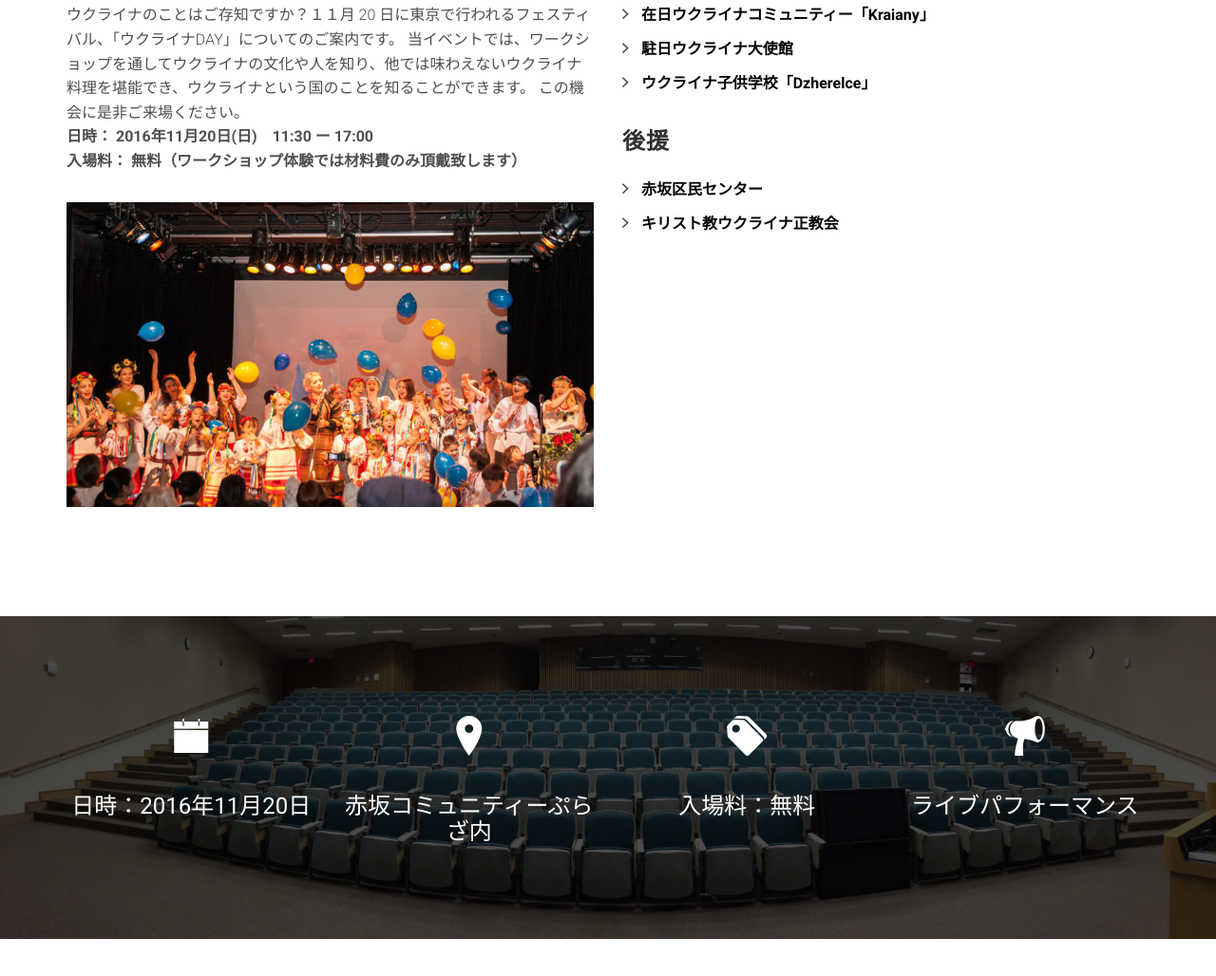
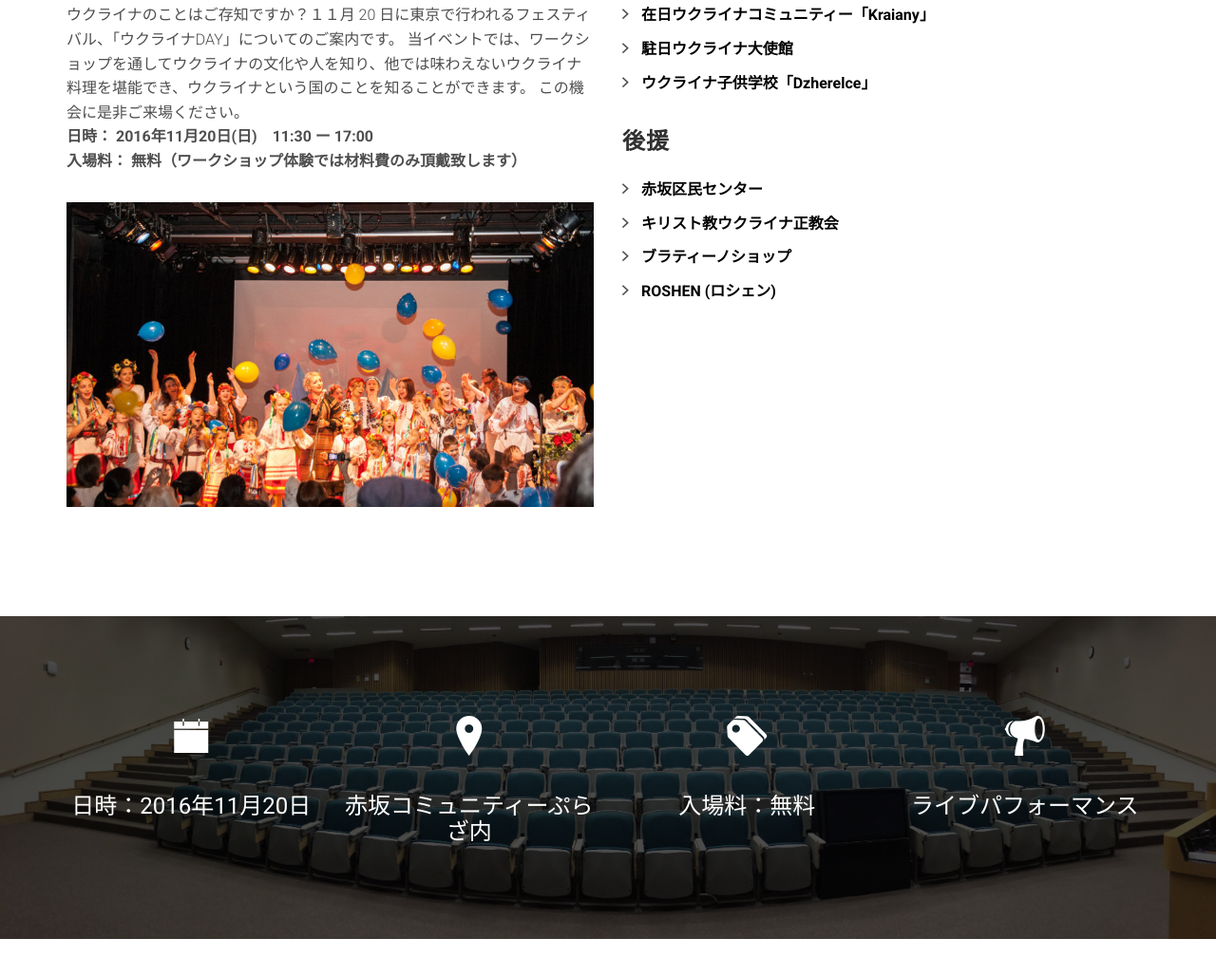
Before and after one commit to Kraiany/festival, a website: page index.html in a window 1280 px wide. Shown: the part 938-1966 px from the top of the page at 95% size. Drawn offline with Linux system fonts and the light colour scheme; files whose address does not match are found by name.

Commit message:
Added Buratino and Roshen

```diff
--- a/index.html
+++ b/index.html
@@ -109,6 +109,8 @@
 
                         <li><a href="http://www.akasaka-civiccenter.jp/">赤坂区民センター</a></li>
                         <li><a href="http://stjude.jp/">キリスト教ウクライナ正教会</a></li>
+                        <li><a href="http://buratino-jp.com/index.php?language=jp">ブラティーノショップ</a></li>
+                        <li><a href="http://leopolice.co.jp/">ROSHEN (ロシェン)</a></li>
 
                     </ul>
 
```
Also changed, not shown: english.html (+2 -0 lines).
